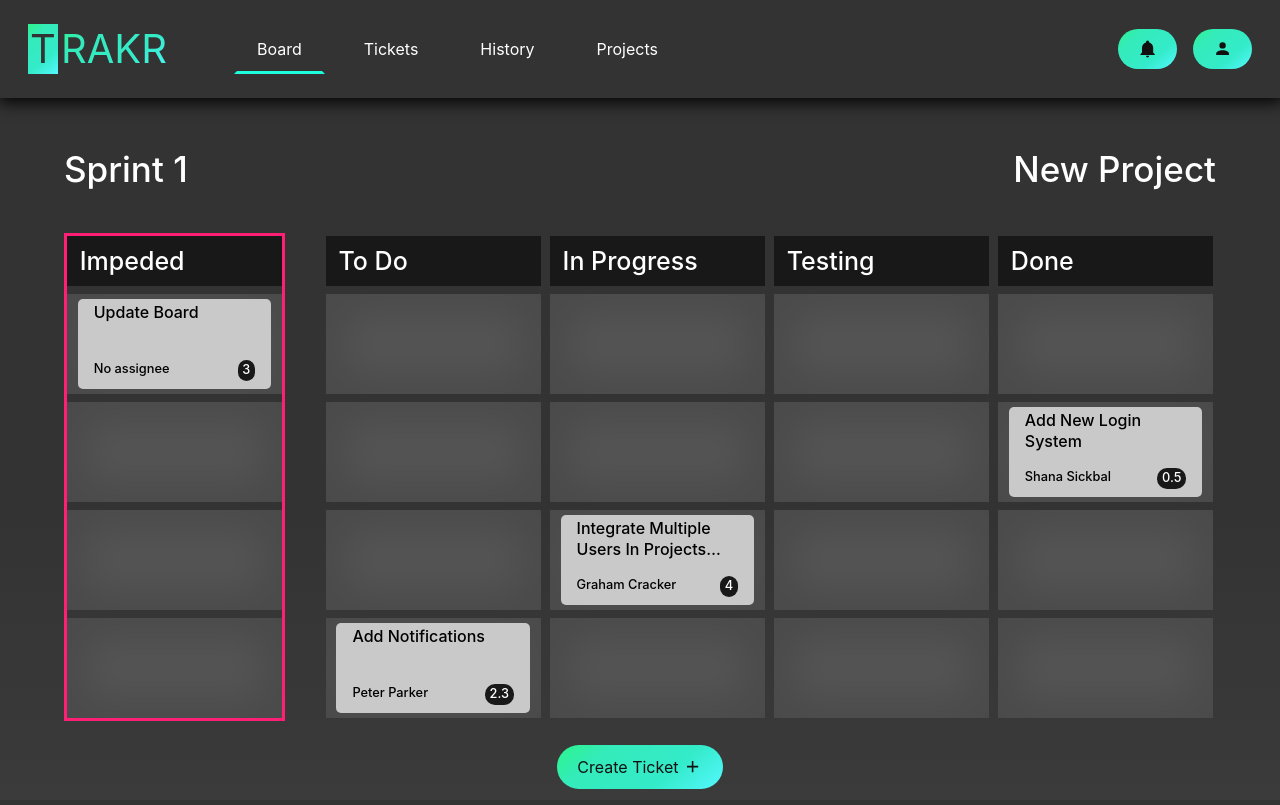
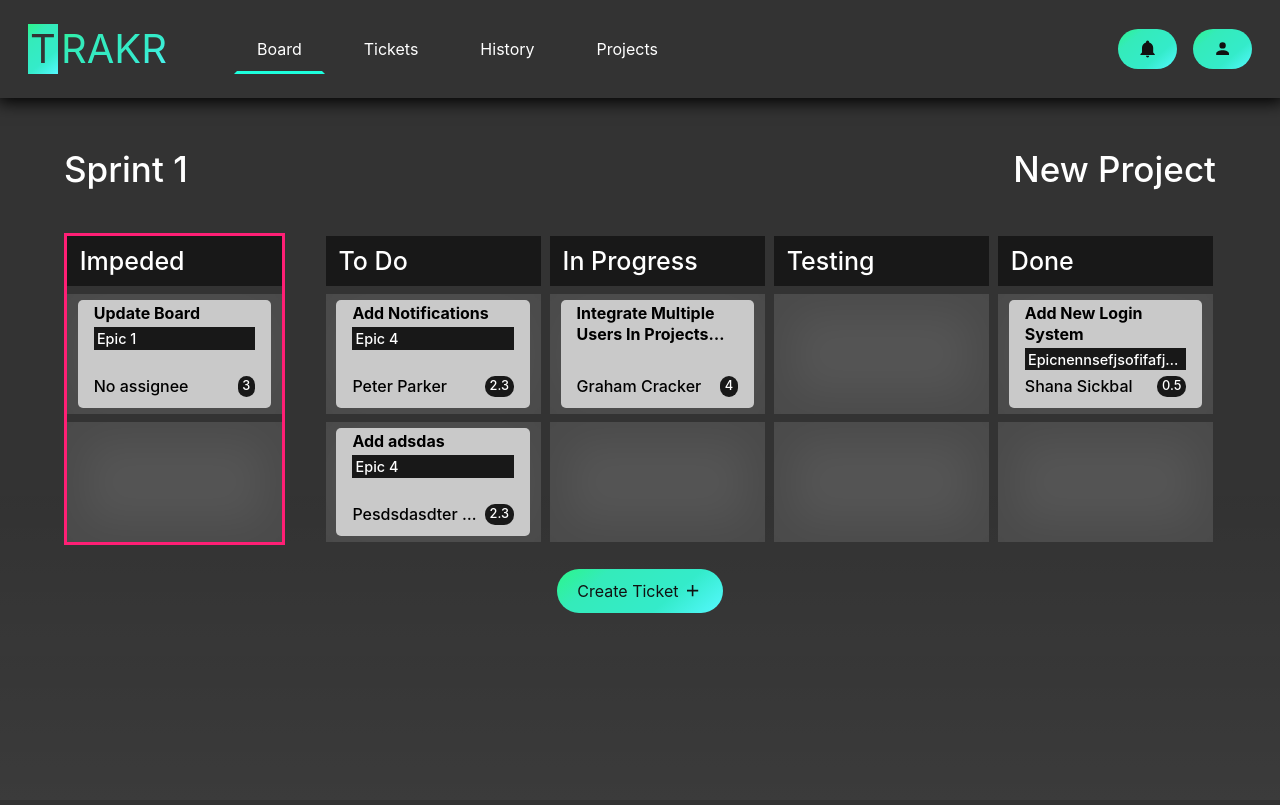
Before and after one commit to schachtg/Trakr_repo, a React (Create React App) app in the folder client/: page / in a window 1280 px wide. Built offline with nearby package versions, Linux system fonts and the light colour scheme.

Commit message:
Added movable cards with dynamic table

```diff
--- a/client/package.json
+++ b/client/package.json
@@ -12,6 +12,7 @@
     "antd": "^5.9.0",
     "react": "^18.2.0",
     "react-dom": "^18.2.0",
+    "react-draggable": "^4.4.5",
     "react-router-dom": "^6.15.0",
     "react-scripts": "^2.1.8",
     "react-select": "^5.7.4",
--- a/client/src/components/SprintTable/SprintTable.js
+++ b/client/src/components/SprintTable/SprintTable.js
@@ -5,62 +5,137 @@ import { SMALL_WIDTH } from '../../Constants';
 // Components
 import TicketBox from '../TicketBox/TicketBox';
 
-const tickets = [
+let ticketsDefault = [
     {
+        id: 0,
         title: "Update Board",
+        epic: "Epic 1",
         assignee: "No assignee",
         points: 3,
         column_name: "Impeded"
     },
     {
+        id: 1,
         title: "Add New Login System",
+        epic: "Epicnennsefjsofifafjoiasfj 1",
         assignee: "Shana Sickbal",
         points: 0.5,
         column_name: "Done"
     },
     {
+        id: 2,
         title: "Integrate Multiple Users In Projects Tab",
+        epic: "No epic",
         assignee: "Graham Cracker",
         points: 4,
         column_name: "In Progress"
     },
     {
+        id: 3,
         title: "Add Notifications",
+        epic: "Epic 4",
         assignee: "Peter Parker",
+        points: 2.3,
+        column_name: "To Do"
+    },
+    {
+        id: 4,
+        title: "Add adsdas",
+        epic: "Epic 4",
+        assignee: "Pesdsdasdter Parker",
         points: 2.3,
         column_name: "To Do"
     }
 ];
 
-const columns = [
+let columnsDefault = [
     {
         name: "Impeded",
-        warning: true
+        size: 0,
+        max: 1
     },
     {
         name: "To Do",
-        warning: true
+        size: 0,
+        max: 0
     },
     {
         name: "In Progress",
-        warning: true
+        size: 0,
+        max: 0
     },
     {
         name: "Testing",
-        warning: true
+        size: 0,
+        max: 0
     },
     {
         name: "Done",
-        warning: true
+        size: 0,
+        max: 0
     }
 ];
 
+let initialized = false;
+
 export default function SprintTable() {
     const [windowWidth, setWindowWidth] = useState(window.innerWidth);
-    let colMax = [true, false, false, false, false]
+    const [draggingTicketIndex, setDraggingTicketIndex] = useState(-1);
+    const [tickets, setTickets] = useState(ticketsDefault);
+    const [columns, setColumns] = useState(columnsDefault);
+    const [largestCol, setLargestCol] = useState(0);
     let smallScreen = windowWidth < SMALL_WIDTH;
+    let largestColTemp = 0;
+
+    const getLargestCol = () => {
+        largestColTemp = 0;
+        columnsDefault.forEach(column => {
+            if (column.size > largestColTemp) {
+                largestColTemp = column.size;
+            }
+        });
+        //console.log("in largest");
+        setLargestCol(largestColTemp);
+    }
+
+    const setColumnsWrapper = (newColumns) => {
+        //console.log("in col wrapper");
+        setColumns(newColumns);
+        getLargestCol();
+    }
+
+    const setTicketsWrapper = (newTickets) => {
+        columnsDefault.forEach(column => {
+            column.size = 0;
+        });
+        newTickets.forEach(ticket => {
+            columnsDefault.find(column => column.name === ticket.column_name).size += 1;
+        });
+        setColumnsWrapper(columnsDefault);
+        setTickets(newTickets);
+    }
+
+    const handleOnDrag = (e, ticket) => {
+        setDraggingTicketIndex(tickets.indexOf(ticket));
+    }
+
+    const handleOnDrop = (e, col_name) => {
+        if (col_name !== undefined) {
+            const cloned = [...tickets];
+            cloned[draggingTicketIndex].column_name = col_name;
+            setTicketsWrapper(cloned);
+        }
+    }
+
+    const handleOnDragOver = (e) => {
+        e.preventDefault();
+    }
 
     useEffect(() => {
+        if (!initialized) {
+            setTicketsWrapper(ticketsDefault);
+            initialized = true;
+        }
         const handleWindowResize = () => {
             setWindowWidth(window.innerWidth);
         };
@@ -76,60 +151,38 @@ export default function SprintTable() {
     return (
         <Fragment>
             <div className={styles.sprint_row}>
-                <div className={styles.sprint_col_impeded}>
-                    <div className={colMax[0] ? styles.warning_border : styles.empty_border}>
-                        <h1 className={smallScreen ? styles.col_name_sml : styles.col_name}>Impeded</h1>
-                        {tickets.map((ticket, index) => (
-                            <div key={index} className={styles.sprint_box}>
-                                {ticket.column_name === columns[0].name && <TicketBox ticket={ticket}/>}
-                            </div>
-                        ))}
+                {columns.map((column, colIndex) => (
+                    <div key={colIndex} className={column.name === "Impeded" ? styles.sprint_col_impeded : styles.sprint_col}>
+                        <div className={column.max > 0 && column.max <= column.size ? styles.warning_border : styles.empty_border}>
+                            <h1 className={smallScreen ? styles.col_name_sml : styles.col_name}>{column.name}</h1>
+                            {tickets.map((ticket, ticketIndex) => {
+                                if (ticket.column_name === column.name) {
+                                    return <div
+                                        key={ticketIndex}
+                                        className={styles.sprint_box}
+                                        onDrop={(e) => handleOnDrop(e,column.name)}
+                                        onDragOver={handleOnDragOver}
+                                    >
+                                        <TicketBox
+                                            handleDragStart={(e) => handleOnDrag(e, ticket)}
+                                            ticket={ticket}
+                                        />
+                                    </div>
+                                } else {
+                                    return null;
+                                }
+                            })}
+                            {Array.from({ length: largestCol - column.size}, (item, boxIndex) => (
+                                <div
+                                    key={boxIndex}
+                                    className={styles.sprint_box}
+                                    onDrop={(e) => handleOnDrop(e,column.name)}
+                                    onDragOver={handleOnDragOver}
+                                />
+                            ))}
+                        </div>
                     </div>
-                </div>
-
-                <div className={styles.sprint_col}>
-                    <div className={colMax[1] ? styles.warning_border : styles.empty_border}>
-                        <h1 className={smallScreen ? styles.col_name_sml : styles.col_name}>To Do</h1>
-                        {tickets.map((ticket, index) => (
-                            <div key={index} className={styles.sprint_box}>
-                                {ticket.column_name === columns[1].name && <TicketBox ticket={ticket}/>}
-                            </div>
-                        ))}
-                    </div>
-                </div>
-
-                <div className={styles.sprint_col}>
-                <div className={colMax[2] ? styles.warning_border : styles.empty_border}>
-                        <h1 className={smallScreen ? styles.col_name_sml : styles.col_name}>In Progress</h1>
-                        {tickets.map((ticket, index) => (
-                            <div key={index} className={styles.sprint_box}>
-                                {ticket.column_name === columns[2].name && <TicketBox ticket={ticket}/>}
-                            </div>
-                        ))}
-                    </div>
-                </div>
-
-                <div className={styles.sprint_col}>
-                <div className={colMax[3] ? styles.warning_border : styles.empty_border}>
-                        <h1 className={smallScreen ? styles.col_name_sml : styles.col_name}>Testing</h1>
-                        {tickets.map((ticket, index) => (
-                            <div key={index} className={styles.sprint_box}>
-                                {ticket.column_name === columns[3].name && <TicketBox ticket={ticket}/>}
-                            </div>
-                        ))}
-                    </div>
-                </div>
-
-                <div className={styles.sprint_col}>
-                <div className={colMax[4] ? styles.warning_border : styles.empty_border}>
-                        <h1 className={smallScreen ? styles.col_name_sml : styles.col_name}>Done</h1>
-                        {tickets.map((ticket, index) => (
-                            <div key={index} className={styles.sprint_box}>
-                                {ticket.column_name === columns[4].name && <TicketBox ticket={ticket}/>}
-                            </div>
-                        ))}
-                    </div>
-                </div>
+                ))}
             </div>
         </Fragment>
     );
--- a/client/src/components/SprintTable/SprintTable.module.css
+++ b/client/src/components/SprintTable/SprintTable.module.css
@@ -1,6 +1,6 @@
 .sprint_row {
     display: flex;
-    align-items: center;
+    align-items: top;
     justify-content: space-between;
     margin-bottom: 1.5rem;
     padding: 0;
@@ -8,7 +8,7 @@
 
 .sprint_box {
     width: 100%;
-    height: 100px;
+    height: 120px;
     background-color: #555;
     margin-top: 0.5rem;
     box-shadow: 0 0 40px 20px inset rgba(0, 0, 0, 0.13);
--- a/client/src/components/TicketBox/TicketBox.js
+++ b/client/src/components/TicketBox/TicketBox.js
@@ -4,7 +4,7 @@ import GDialog from '../../components/GDialog/GDialog';
 import TicketForm from '../../components/TicketForm/TicketForm';
 import { SMALL_WIDTH } from '../../Constants';
 
-export default function TicketBox({ticket}) {
+export default function TicketBox({ticket, handleDragStart}) {
     const [windowWidth, setWindowWidth] = useState(window.innerWidth);
     const [openDialog, setOpenDialog] = useState(false);
     let smallScreen = windowWidth < SMALL_WIDTH;
@@ -33,8 +33,16 @@ export default function TicketBox({ticket}) {
     return (
         <Fragment>
             <div className={styles.outer_container}>
-                <div onClick={openCreateTicket} className={smallScreen ? styles.ticket_box_sml : styles.ticket_box_lrg}>
-                    <h1 className={styles.ticket_title}>{ticket.title}</h1>
+                <div
+                    draggable
+                    onDragStart={handleDragStart}
+                    className={smallScreen ? styles.ticket_box_sml : styles.ticket_box_lrg}
+                    onClick={openCreateTicket}
+                >
+                    <div className={styles.ticket_header}>
+                        <h1 className={styles.ticket_title}>{ticket.title}</h1>
+                        {ticket.epic !== "No epic" && <h1 className={styles.ticket_epic}>{ticket.epic}</h1>}
+                    </div>
                     <div className={styles.ticket_body}>
                         <h1 className={styles.ticket_asignee}>{ticket.assignee}</h1>
                         <div className={styles.points_container}>
--- a/client/src/components/TicketBox/TicketBox.module.css
+++ b/client/src/components/TicketBox/TicketBox.module.css
@@ -32,10 +32,17 @@
     cursor: pointer;
 }
 
+.ticket_header {
+    width: 100%;
+    display: flex;
+    flex-direction: column;
+}
+
 .ticket_title {
     color: black;
     width: 100%;
     font-size: 1rem;
+    font-weight: bold;
     top: 0;
     display: -webkit-box;
     -webkit-line-clamp: 2; /* Number of lines to show */
@@ -43,6 +50,19 @@
     overflow: hidden;
     text-overflow: ellipsis;
     line-height: 1.3rem;
+    margin-bottom: 0.2rem;
+}
+
+.ticket_epic {
+    color: white;
+    background-color: #181818;
+    font-size: 0.9rem;
+    white-space: nowrap;
+    padding: 0.1rem 0.2rem;
+    overflow: hidden;
+    text-overflow: ellipsis;
+    line-height: 1.2rem;
+    margin-bottom: 0;
 }
 
 .ticket_body {
@@ -54,11 +74,11 @@
 
 .ticket_asignee {
     color: black;
-    font-size: 0.8rem;
+    font-size: 1rem;
     white-space: nowrap;
     overflow: hidden;
     text-overflow: ellipsis;
-    line-height: 1.1rem;
+    line-height: 1.3rem;
 }
 
 .ticket_points {
--- a/client/src/components/TicketForm/TicketForm.js
+++ b/client/src/components/TicketForm/TicketForm.js
@@ -175,7 +175,7 @@ export default function TicketForm({closeForm}) {
                         optionFilterProp="children"
                         name="epic"
                         id="epic"
-                        defaultValue = "No Epic"
+                        defaultValue = "No epic"
                         onChange={handleChangeEpic}
                         filterOption={(input, option) =>
                         option.props.children.toLowerCase().indexOf(input.toLowerCase()) >= 0
--- a/client/src/pages/SprintPage/SprintPage.module.css
+++ b/client/src/pages/SprintPage/SprintPage.module.css
@@ -1,6 +1,7 @@
 .page_content {
     margin: 1rem 0;
     padding: 0rem 4rem;
+    max-width: 2500px;
 }
 
 .page_content_sml {
```
Also changed, not shown: 1 other file (tests, documents, lock files or other folders).
